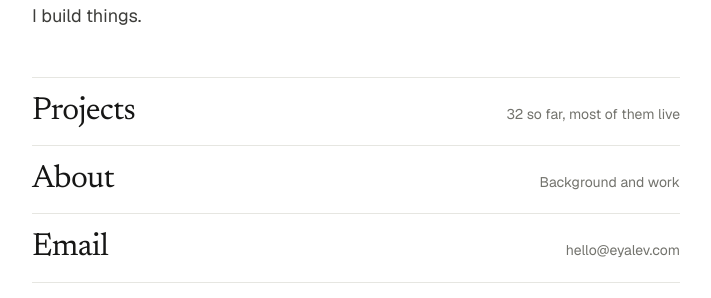
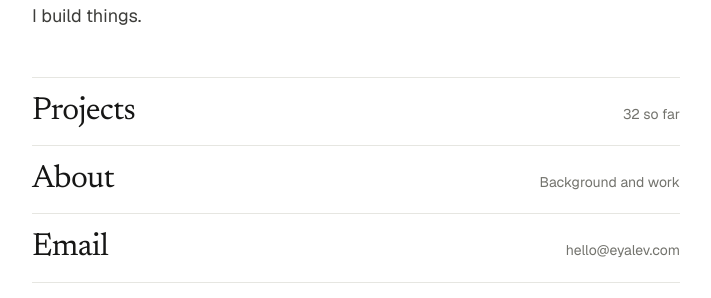
Before and after one commit to eyalev/eyalev.github.io, a Jekyll site: the page built from index.html, in a window 1280 px wide. Shown: the part 269-567 px from the top of the page, without its empty margins (284-995 px from the left). Built offline with Jekyll 4.4.1, drawn with Linux system fonts in a browser that asks for light colours.

Commit message:
Home: drop 'most of them live' from the projects note
Co-Authored-By: Claude Opus 5.5 (1M context) <noreply@anthropic.com>

```diff
--- a/index.html
+++ b/index.html
@@ -9,7 +9,7 @@ home: true
 </section>
 
 <nav class="index" aria-label="Pages">
-  <a href="/projects/"><span class="index-name">Projects</span><span class="index-note">{{ count }} so far, most of them live</span></a>
+  <a href="/projects/"><span class="index-name">Projects</span><span class="index-note">{{ count }} so far</span></a>
   <a href="/about/"><span class="index-name">About</span><span class="index-note">Background and work</span></a>
   <a href="mailto:hello@eyalev.com"><span class="index-name">Email</span><span class="index-note">hello@eyalev.com</span></a>
   <a href="https://github.com/eyalev"><span class="index-name">GitHub</span><span class="index-note">eyalev</span></a>
```
